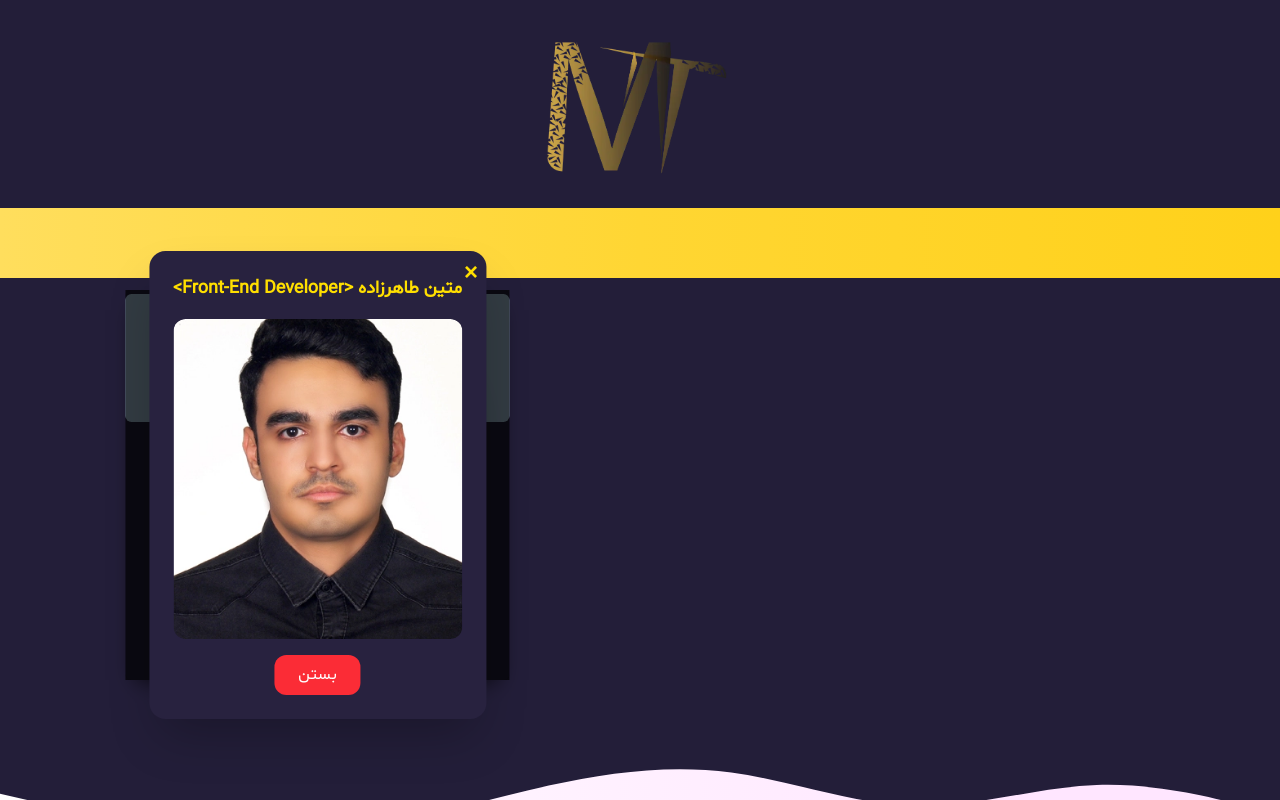
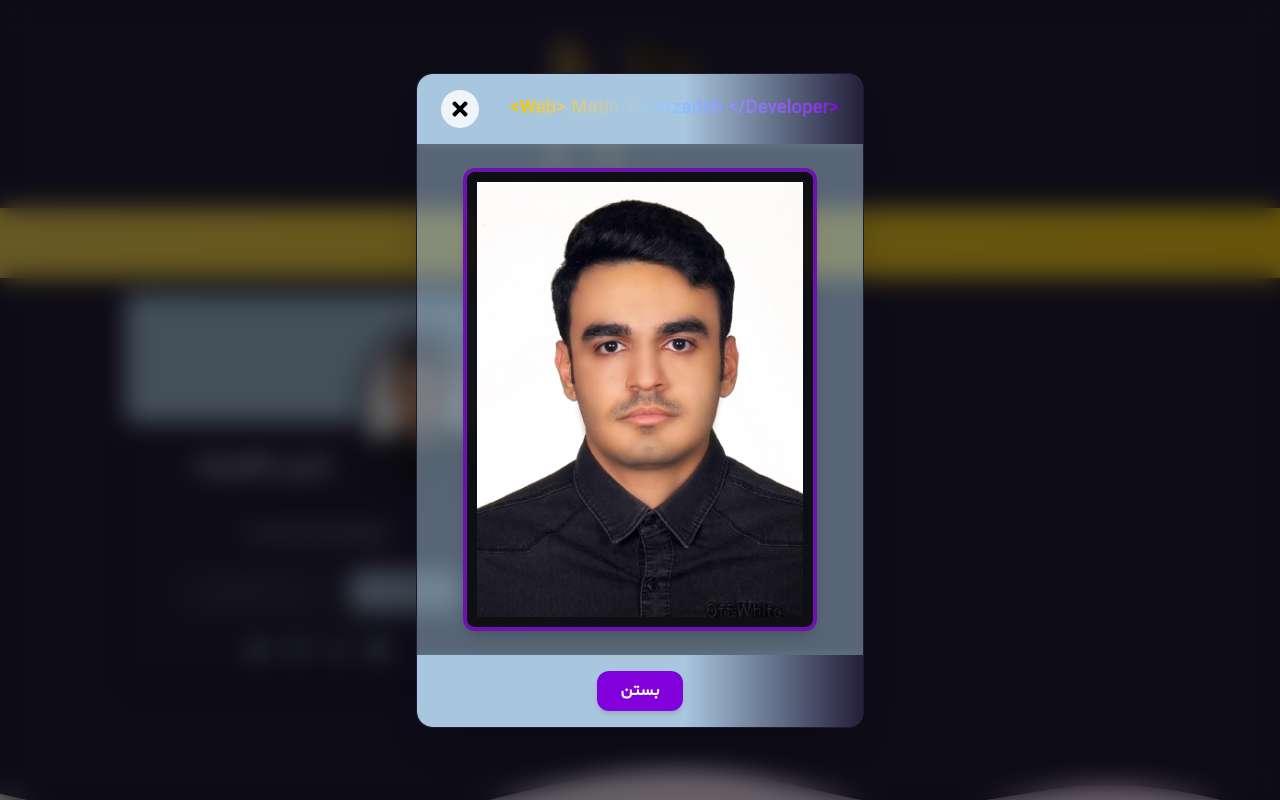
Before and after one commit to MatinT-SA/My-Personal-Website, a Next.js app: page / in a window 1280 px wide. Both pictures are taken after a click on the element 419 px from the left and 408 px from the top of the page. Shown: the top 800 px of the page. Built offline with nearby package versions, Linux system fonts and the light colour scheme.

Commit message:
customizing our profile modal

```diff
--- a/app/components/ProfileModal.js
+++ b/app/components/ProfileModal.js
@@ -1,55 +1,124 @@
 "use client";
 
 import Image from "next/image";
+import { useEffect, useState } from "react";
+import { createPortal } from "react-dom";
+import { FaTimes } from "react-icons/fa";
 
 export default function ProfileModal({ isOpen, onClose }) {
+  const [show, setShow] = useState(false);
+
+  useEffect(() => {
+    if (isOpen) {
+      setTimeout(() => setShow(true), 10);
+      document.body.style.overflow = "hidden";
+    } else {
+      setShow(false);
+      document.body.style.overflow = "";
+    }
+    return () => {
+      document.body.style.overflow = "";
+    };
+  }, [isOpen]);
+
   if (!isOpen) return null;
 
-  return (
+  const modalContent = (
     <div
-      className="fixed inset-0 bg-black/70 flex justify-center items-center z-50"
+      className={`fixed inset-0 z-[9999] flex items-center justify-center bg-black/60 backdrop-blur-md transition-opacity duration-300 ${
+        show ? "opacity-100" : "opacity-0"
+      }`}
       onClick={onClose}
     >
       <div
-        className="relative bg-purple-secondary p-6 rounded-2xl max-w-[90vw] max-h-[90vh] shadow-2xl overflow-hidden"
+        className="relative rounded-2xl shadow-2xl max-w-md w-full overflow-hidden animate-modal-pop"
+        style={{
+          background: "rgba(168,198,222,0.25)",
+          border: "1.5px solid var(--color-purple-tertiary)",
+        }}
         onClick={(e) => e.stopPropagation()}
       >
-        {/* Close Button */}
-        <button
-          onClick={onClose}
-          className="absolute top-2 right-2 text-2xl font-bold text-yellow-primary hover:text-red-500"
-          aria-label="بستن"
+        {/* Header */}
+        <div
+          className="flex items-center justify-between px-6 py-4"
+          style={{
+            background: "linear-gradient(90deg, #a8c6de 60%, #231e39 100%)",
+            borderRadius: "16px 16px 0 0",
+            boxShadow: "0 2px 8px rgba(168,198,222,0.15)",
+          }}
         >
-          &times;
-        </button>
-
-        {/* Modal Name */}
-        <h4 className="text-lg font-bold mb-4 text-center text-yellow-primary">
-          متین طاهرزاده &lt;Front-End Developer&gt;
-        </h4>
-
-        {/* Modal Image */}
-        <div className="w-full h-80 relative rounded-xl overflow-hidden">
+          <h4 className="text-lg font-bold text-purple-900 tracking-wide">
+            <span className="bg-gradient-to-r from-yellow-400 via-blue-300 to-purple-700 bg-clip-text text-transparent">
+              &lt;Web&gt; Matin Taherzadeh &lt;/Developer&gt;
+            </span>
+          </h4>
+          <button
+            type="button"
+            className="rounded-full bg-white/80 hover:bg-red-500 hover:text-white p-2 transition"
+            aria-label="Close"
+            onClick={onClose}
+          >
+            <FaTimes size={22} />
+          </button>
+        </div>
+        {/* Body */}
+        <div
+          className="flex flex-col items-center justify-center py-6"
+          style={{
+            background: "rgba(168,198,222,0.3)",
+          }}
+        >
           <Image
             src="/images/Matin-Taherzadeh-portrait.webp"
             alt="Matin Taherzadeh Enlarged"
-            fill
-            className="object-cover rounded-xl"
-            sizes="(max-width: 768px) 80vw, (max-width: 1200px) 60vw, 500px"
+            width={354}
+            height={472}
+            className="rounded-xl border-4 border-purple-800 shadow-lg"
+            style={{
+              background: "rgba(0,0,0,0.85)",
+              padding: "10px",
+              objectFit: "cover",
+            }}
             priority
           />
         </div>
-
-        {/* Close Button */}
-        <div className="flex justify-center mt-4">
+        {/* Footer */}
+        <div
+          className="flex justify-center items-center px-6 py-4"
+          style={{
+            background: "linear-gradient(90deg, #a8c6de 60%, #231e39 100%)",
+            borderRadius: "0 0 16px 16px",
+            boxShadow: "0 -2px 8px rgba(168,198,222,0.15)",
+          }}
+        >
           <button
+            type="button"
+            className="bg-purple-700 hover:bg-yellow-400 text-white font-semibold px-6 py-2 rounded-xl shadow-md transition"
             onClick={onClose}
-            className="bg-red-500 hover:bg-red-600 text-white px-6 py-2 rounded-xl transition"
           >
             بستن
           </button>
         </div>
       </div>
+      <style jsx global>{`
+        @keyframes modal-pop {
+          0% {
+            transform: scale(0.85) translateY(40px);
+            opacity: 0;
+          }
+          100% {
+            transform: scale(1) translateY(0);
+            opacity: 1;
+          }
+        }
+        .animate-modal-pop {
+          animation: modal-pop 0.4s cubic-bezier(0.4, 0.8, 0.2, 1) forwards;
+        }
+      `}</style>
     </div>
   );
+
+  return typeof window !== "undefined"
+    ? createPortal(modalContent, document.body)
+    : null;
 }
```
